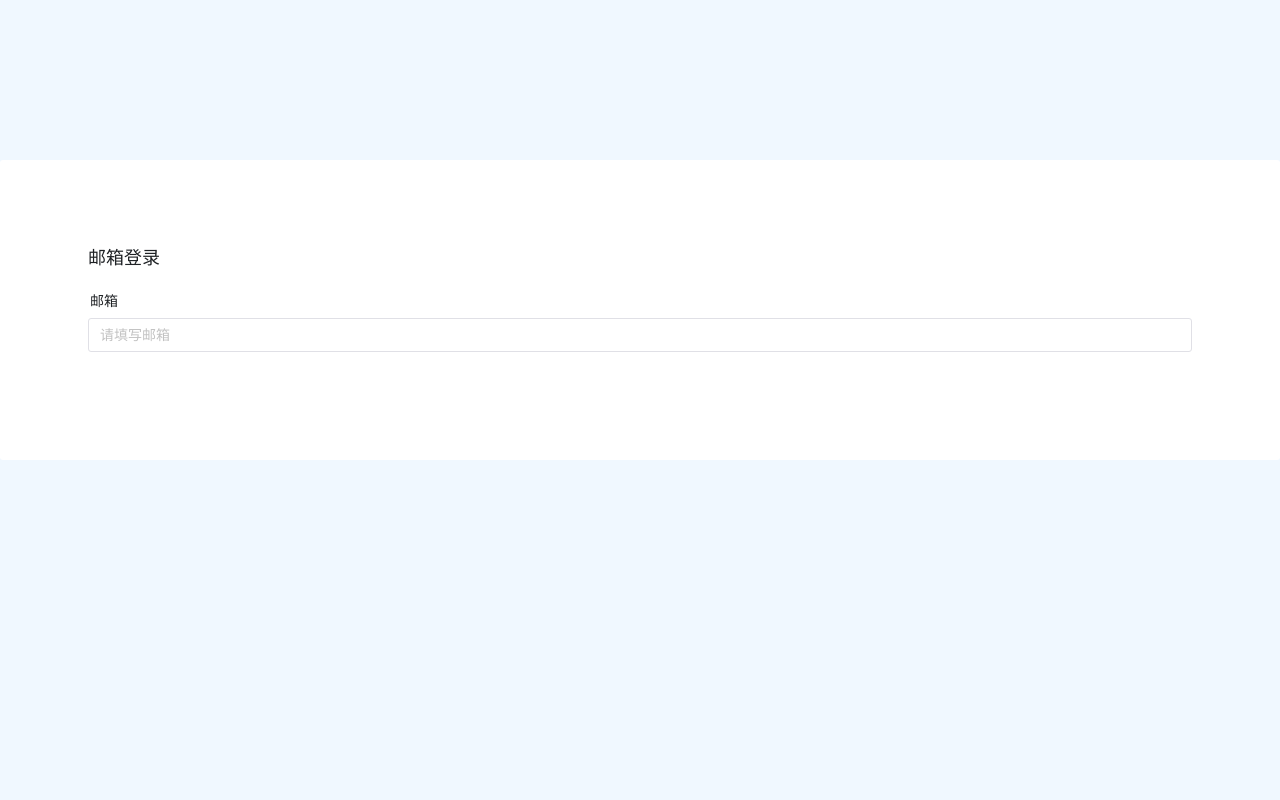
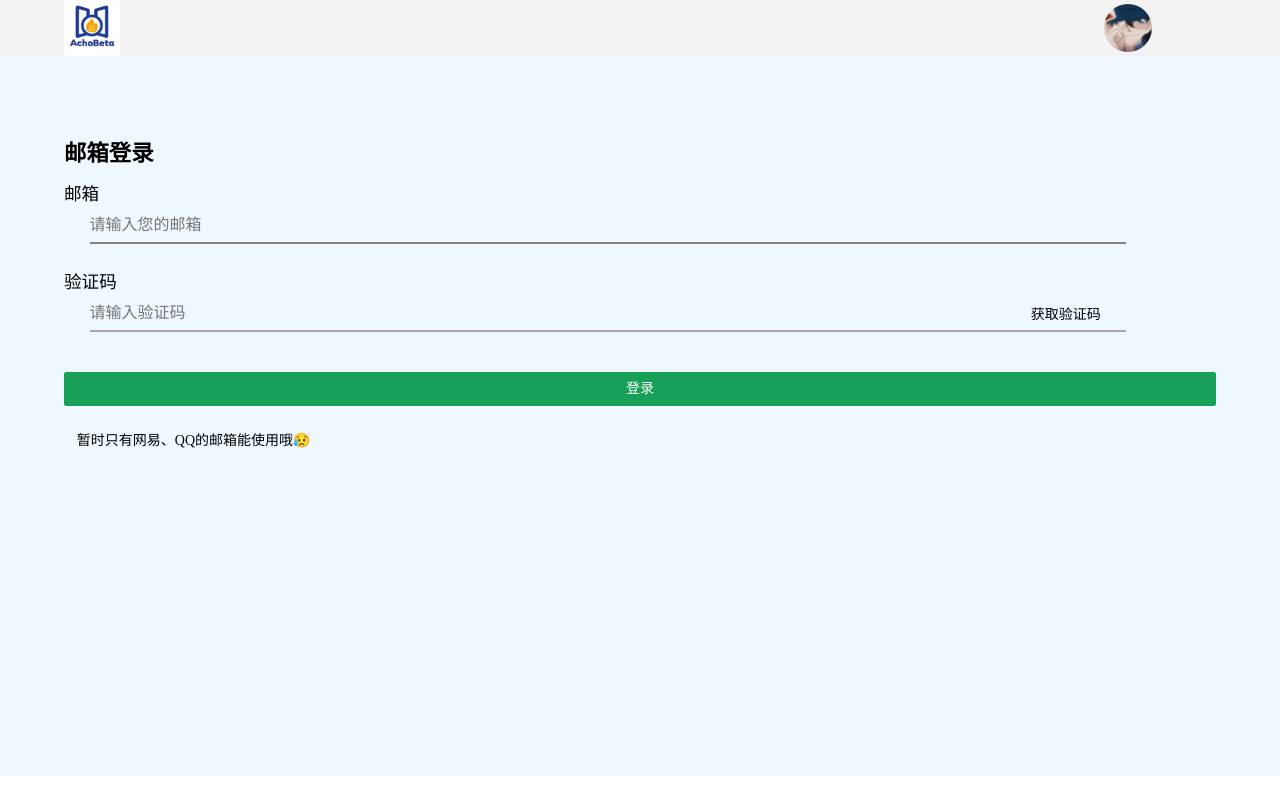
Before and after one commit to lingwu88/AchoBeta-Recruitment-fronted, a Vue app: page /login in a window 1280 px wide. Built offline with nearby package versions, Linux system fonts and the light colour scheme; a small style sheet from the web is missing.

Commit message:
微调首页、面试结果页面，并完成login的静态页面

```diff
--- a/src/components/interviewResult.vue
+++ b/src/components/interviewResult.vue
@@ -69,7 +69,7 @@ const comments=ref<commentType>(
                 <p class="comment-title">建议</p>
                 <p class="comment-content">{{ comments.suggest }}</p>
               </div>
-              <div>
+              <div class="last-comment">
                 <p class="comment-title">面试视频</p>
                 <a :href="comments.playback" class="comment-content">点我跳转😫👩‍👧‍👦</a>
               </div>
@@ -99,7 +99,7 @@ const comments=ref<commentType>(
   border: 0;
   box-shadow: 0 0 10px rgb(137, 148, 173) ;
   font-family: '楷体';
-  padding: 0 0 2vh 0;
+  padding: 0;
 }
 .interview-collapse :deep .n-collapse-item__header-main{
   font-size: 1.1rem;
@@ -114,9 +114,13 @@ const comments=ref<commentType>(
   font-size: 1rem;
 }
 .comment-content{
-  padding: 0 0 0 8vw ;
+  padding: 0 2vw 0 8vw ;
+  font-size: 0.9rem;
 }
 .comment-icon{
   padding: 1vh 0 0 8vw;
 }
+.last-comment{
+  padding: 0 0 2vh 0;
+}
 </style>
--- a/src/views/index.vue
+++ b/src/views/index.vue
@@ -74,7 +74,7 @@ onMounted(()=>{
       <template #title>
         <div class="card-title">
           <p class="english-title">Recruitment activities</p>
-          <p class="chinese-title"><b>招新活动</b></p>
+          <p class="chinese-title">招新批次</p>
         </div>
       </template>
       <template #content>
@@ -143,6 +143,7 @@ onMounted(()=>{
 .chinese-title{
   font-family: '楷体';
   font-size: 1.5rem;
+  font-weight: bold;
   padding-left: 3%;
 }
 .carousel-box{
--- a/src/views/login.vue
+++ b/src/views/login.vue
@@ -1,51 +1,115 @@
 <script lang="ts" setup>
-import { ref,computed } from 'vue'
+import { ref } from 'vue'
+import navigationTop from '@/components/navigationTop.vue'
+import { useRouter } from 'vue-router'
 
-const email=ref('')
-const options=computed(()=>{
-  return ['@gmail.com', '@163.com', '@qq.com'].map((suffix) => {
-    const prefix = email.value.split('@')[0]
-    return {
-      label: prefix + suffix,
-      value: prefix + suffix
-    }
-  })
-})
+const router = useRouter()
+const email=ref()
+const password=ref()
+const sendCodeText=ref('获取验证码')
+const idSend=ref<boolean>(false)
 
+// const options=computed(()=>{
+//   return ['@gmail.com', '@163.com', '@qq.com'].map((suffix) => {
+//     const prefix = email.value.split('@')[0]
+//     return {
+//       label: prefix + suffix,
+//       value: prefix + suffix
+//     }
+//   })
+// })
+
+const sendCode=()=>{
+  console.log(idSend.value);
+
+}
+
+const login=()=>{
+  router.push('/')
+}
 </script>
 
 <template>
+  <navigationTop class="top"></navigationTop>
   <div class="login-layout">
     <n-flex vertical class="flex-layout">
-      <n-card title="邮箱登录" class="card-layout">
-       <n-form>
-        <n-form-item label="邮箱">
-          <n-auto-complete
-            v-model:value="email"
-            :options="options"
-            placeholder="请填写邮箱"
-            clearable
-            class="email-input"
-          />
-        </n-form-item>
-       </n-form>
-      </n-card>
+      <p class="login-tag">邮箱登录</p>
+      <div>
+        <p class="form-title">邮箱</p>
+        <input class="email-input" v-model="email" placeholder="请输入您的邮箱"></input>
+      </div>
+      <div>
+        <p class="form-title">验证码</p>
+        <n-flex justify="space-around" class="captcha-flex">
+          <input class="captcha" v-model="password" placeholder="请输入验证码"></input>
+          <p class="captcha-tip" @click="sendCode">{{ sendCodeText }}</p>
+        </n-flex>
+      </div>
+    <n-button type="primary" @click="login" class="button">登录</n-button>
+    <p class="tip">暂时只有网易、QQ的邮箱能使用哦😥</p>
     </n-flex>
   </div>
 </template>
 
 <style scoped>
+.top{
+  z-index: 999;
+  position: sticky;
+  top: 0;
+}
 .login-layout{
   width: 100vw;
-  height: 100vh;
+  min-height: 90vh;
   background-color: aliceblue;
 }
 .flex-layout{
-  height: 60vh;
+  height: 90vh;
+  width: 90vw;
+  margin: 0 auto 0 5vw;
+  font-family: '宋体';
+}
+.login-tag{
+  margin: 10vh 0 0 0;
+  font-weight: bold;
+  font-size: 1.4rem;
+}
+.form-title{
+  font-size: 1.1rem;
+}
+.email-input{
+  border:none;
+  outline: none;
+  width: 90%;
+  margin: 1vh 0 2vh 2vw;
+  padding: 0 0 1vh 0;
+  background-color: inherit;
+  border-bottom-width:2px;
+  border-bottom-color: rgb(134, 128, 128);
+  border-bottom-style: solid;
+  font-size: 1rem;
+}
+.captcha-flex{
+  width: 90%;
+  margin: 1vh 0 4vh 2vw;
+  border-bottom-color: rgb(178, 165, 165);
+  border-bottom-style: solid;
+  border-bottom-width: 2px;
+}
+.captcha{
+  border: none;
+  outline: none;
+  background-color: inherit;
+  font-size: 1rem;
+  flex-grow: 1;
+  padding: 0 0 1vh 0;
+}
+.captcha-tip{
+  padding: 0 2vw 0 0;
+}
+.button{
   width: 100%;
-  padding: 20vh 0 0 0;
 }
-.card-layout{
-  border-width: 0;
+.tip{
+  margin: 2vh 0 0 1vw;
 }
 </style>
```
